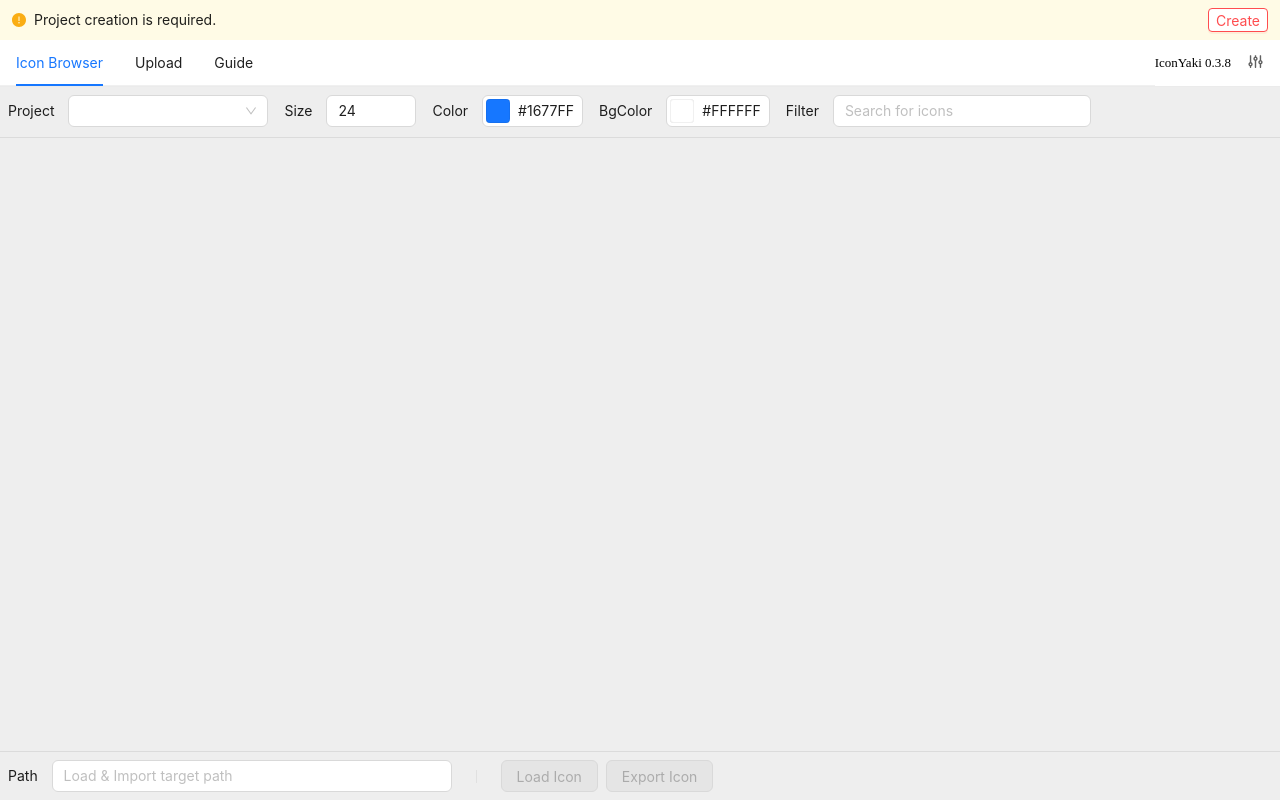
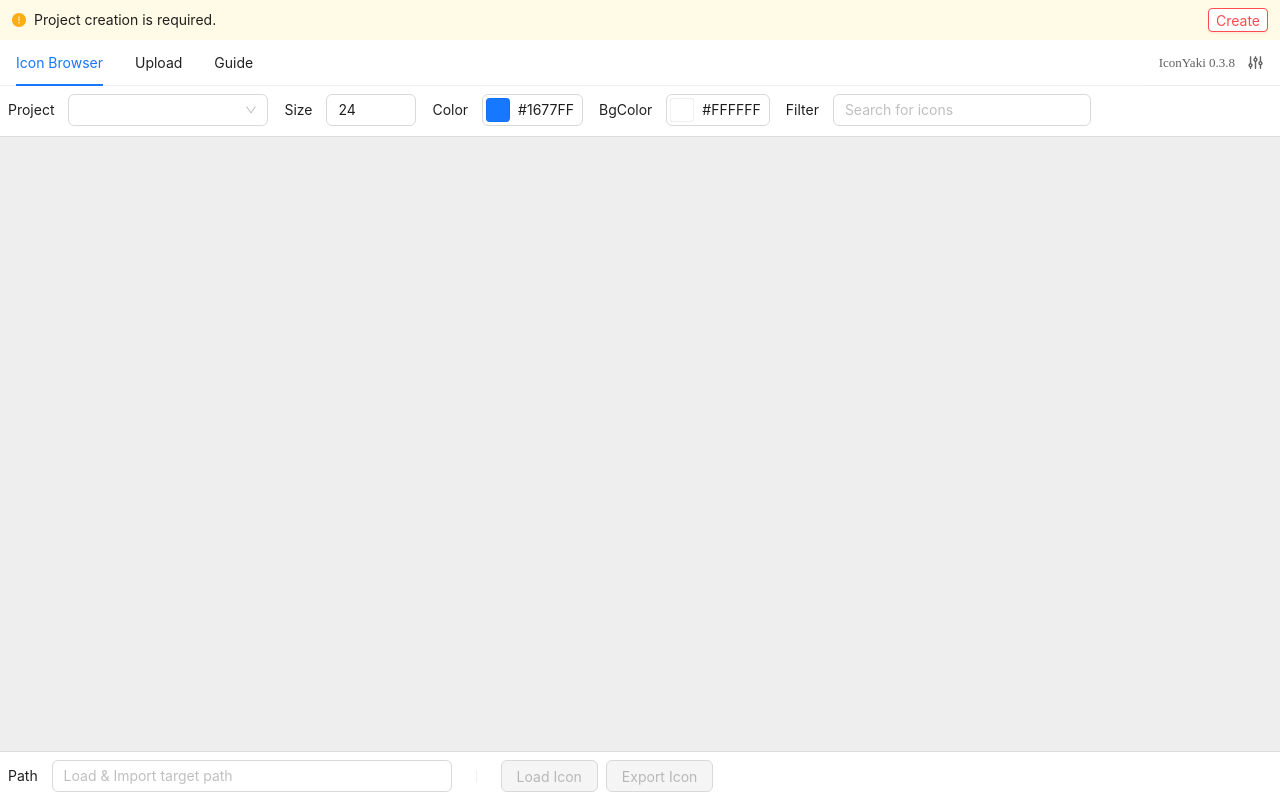
Before and after one commit to axisj/iconyaki, a React (Vite) app in the folder src/renderer/: page / in a window 1280 px wide. Built offline with nearby package versions, Linux system fonts and the light colour scheme.

Commit message:
검색바 디자인 수정

```diff
--- a/src/renderer/src/components/Header.tsx
+++ b/src/renderer/src/components/Header.tsx
@@ -73,8 +73,8 @@ export function Header({}: Props) {
         <div style={{ flex: 1 }}>
           <Menu mode={"horizontal"} items={itmes} selectedKeys={selectedKeys} onClick={onClick} />
         </div>
-        <span style={{fontSize: 13}}>IconYaki {pkg.version}</span>
         <ConfigHandle onClick={() => setOpenSettings(!openSettings)}>
+          <span style={{ fontSize: 13 }}>IconYaki {pkg.version}</span>
           <IconSettingsVertical />
         </ConfigHandle>
       </Container>
@@ -86,15 +86,20 @@ export function Header({}: Props) {
 
 const Container = styled.div`
   user-select: none;
-  border-bottom: 1px solid var(--border-color);
-  ${SMixinFlexRow("space-between", "center")};
+  ${SMixinFlexRow("space-between", "stretch")};
 `;
 
 const ConfigHandle = styled.div`
-  cursor: pointer;
+  ${SMixinFlexRow("center", "center")};
+  gap: 12px;
   padding: 8px 16px;
   color: var(--txt-body);
-  &:hover {
-    color: var(--txt-link-hover);
+  border-bottom: 1px solid var(--border-color);
+
+  [role="iconyaki"] {
+    cursor: pointer;
+    &:hover {
+      color: var(--txt-link-hover);
+    }
   }
 `;
--- a/src/renderer/src/components/icon/files/IconCopy.tsx
+++ b/src/renderer/src/components/icon/files/IconCopy.tsx
@@ -1,14 +1,7 @@
 import Icon from "../IconYaki";
 
 const IconBody = `
-  <g clip-path="url(#clip0_1057_1444)">
-    <path fill-rule="evenodd" clip-rule="evenodd" d="M3.87868 3.87874C4.44129 3.31613 5.20435 3.00006 6 3.00006H14C14.7956 3.00006 15.5587 3.31613 16.1213 3.87874C16.6839 4.44135 17 5.20441 17 6.00006V7.00006H18C19.6569 7.00006 21 8.34321 21 10.0001V18.0001C21 19.6569 19.6569 21.0001 18 21.0001H10C8.34315 21.0001 7 19.6569 7 18.0001V17.0001H6C5.20435 17.0001 4.44129 16.684 3.87868 16.1214C3.31607 15.5588 3 14.7957 3 14.0001V6.00006C3 5.20441 3.31607 4.44135 3.87868 3.87874ZM9 18.0001C9 18.5523 9.44772 19.0001 10 19.0001H18C18.5523 19.0001 19 18.5523 19 18.0001V10.0001C19 9.44778 18.5523 9.00006 18 9.00006H10C9.44772 9.00006 9 9.44778 9 10.0001V18.0001ZM15 7.00006H10C8.34315 7.00006 7 8.34321 7 10.0001V15.0001H6C5.73478 15.0001 5.48043 14.8947 5.29289 14.7072C5.10536 14.5196 5 14.2653 5 14.0001V6.00006C5 5.73484 5.10536 5.48049 5.29289 5.29295C5.48043 5.10542 5.73478 5.00006 6 5.00006H14C14.2652 5.00006 14.5196 5.10542 14.7071 5.29295C14.8946 5.48049 15 5.73484 15 6.00006V7.00006Z" fill="black"/>
-  </g>
-  <defs>
-    <clipPath id="clip0_1057_1444">
-      <rect width="24" height="24" fill="white"/>
-    </clipPath>
-  </defs>
+  <path fill-rule="evenodd" clip-rule="evenodd" d="M3.87868 3.87874C4.44129 3.31613 5.20435 3.00006 6 3.00006H14C14.7956 3.00006 15.5587 3.31613 16.1213 3.87874C16.6839 4.44135 17 5.20441 17 6.00006V7.00006H18C19.6569 7.00006 21 8.34321 21 10.0001V18.0001C21 19.6569 19.6569 21.0001 18 21.0001H10C8.34315 21.0001 7 19.6569 7 18.0001V17.0001H6C5.20435 17.0001 4.44129 16.684 3.87868 16.1214C3.31607 15.5588 3 14.7957 3 14.0001V6.00006C3 5.20441 3.31607 4.44135 3.87868 3.87874ZM9 18.0001C9 18.5523 9.44772 19.0001 10 19.0001H18C18.5523 19.0001 19 18.5523 19 18.0001V10.0001C19 9.44778 18.5523 9.00006 18 9.00006H10C9.44772 9.00006 9 9.44778 9 10.0001V18.0001ZM15 7.00006H10C8.34315 7.00006 7 8.34321 7 10.0001V15.0001H6C5.73478 15.0001 5.48043 14.8947 5.29289 14.7072C5.10536 14.5196 5 14.2653 5 14.0001V6.00006C5 5.73484 5.10536 5.48049 5.29289 5.29295C5.48043 5.10542 5.73478 5.00006 6 5.00006H14C14.2652 5.00006 14.5196 5.10542 14.7071 5.29295C14.8946 5.48049 15 5.73484 15 6.00006V7.00006Z" fill="black"/>
 `;
 
 export default Icon({
--- a/src/renderer/src/pages/browser/BrowserHeader.tsx
+++ b/src/renderer/src/pages/browser/BrowserHeader.tsx
@@ -70,7 +70,7 @@ const Div = styled.div`
   ${SMixinFlexRow("space-between", "center")};
   flex: none;
   padding: 8px;
-  background: #eee;
+  background: #fff;
 
   label {
   }
--- a/src/renderer/src/pages/browser/BrowserToolbar.tsx
+++ b/src/renderer/src/pages/browser/BrowserToolbar.tsx
@@ -126,5 +126,5 @@ const Div = styled.div`
   ${SMixinFlexRow("space-between", "center")};
   flex: none;
   padding: 8px;
-  background: #eee;
+  background: #fff;
 `;
```
Also changed, not shown: src/renderer/src/components/icon/data.json (+1 -1 lines), src/renderer/src/components/icon/files/IconWarning.tsx (+1 -1 lines), src/renderer/src/assets/svg/copy.svg, src/renderer/src/assets/svg/warning.svg (added).
